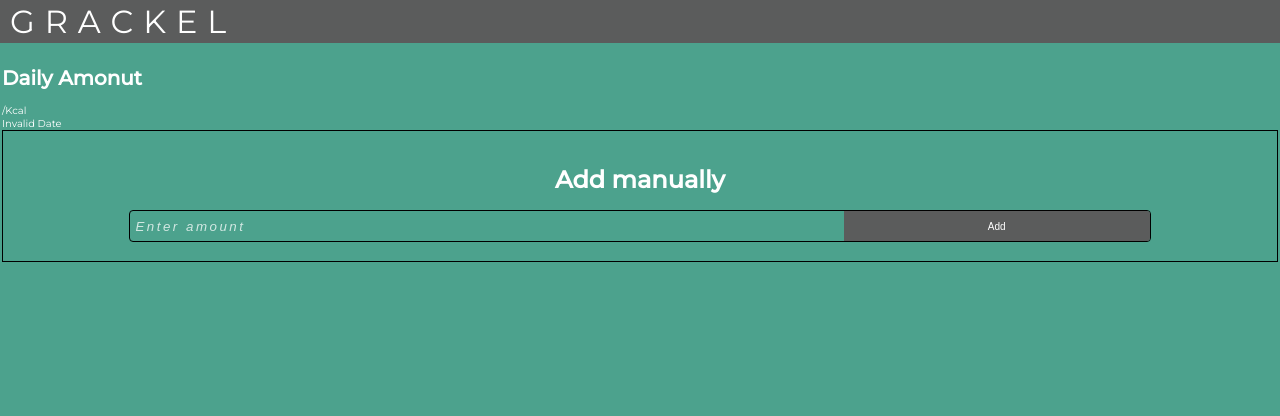
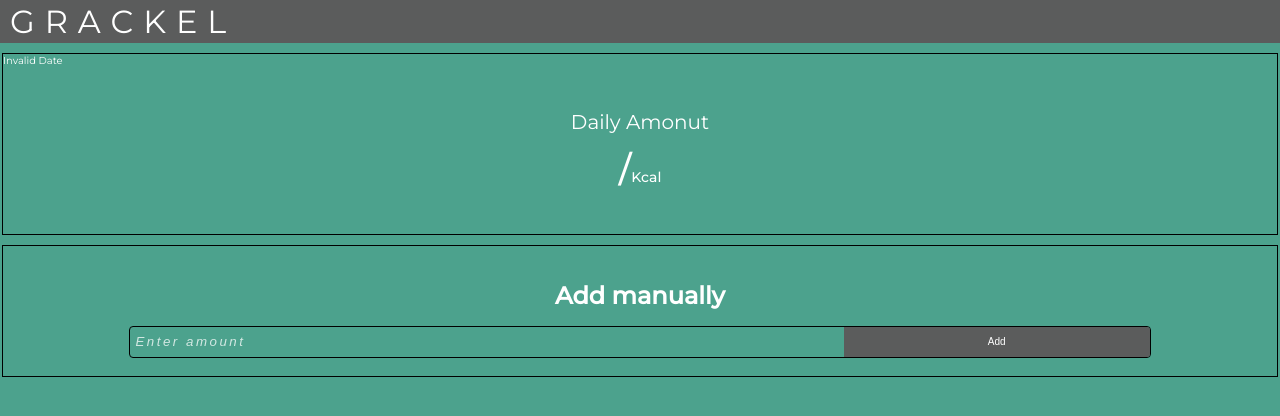
Before and after one commit to Asmatic-Solutions/Grackel-FE, a React (Create React App) app: page / in a window 1280 px wide. Shown: the top 416 px of the page. Built offline with nearby package versions, Linux system fonts and the light colour scheme; no server answers.

Commit message:
Styled daily summary component

```diff
--- a/src/components/Homepage/addPage.scss
+++ b/src/components/Homepage/addPage.scss
@@ -2,7 +2,8 @@
     padding: 1rem 0.2rem;
     display: flex;
     flex-direction: column;
-    .option{
+
+    .wrapper{
         margin-bottom: 1rem;
         border: 1px solid black;
         display: flex;
@@ -10,7 +11,35 @@
         height: 130px;
         justify-content: center;
         align-items: center;
+    }
 
+    .daily-summary{
+        text-align: center;
+        position: relative;
+        height: 180px;
+        .title{
+            font-size: 18;
+            font-weight: 300;
+        }
+        .counter{
+            font-size: 3.6rem;
+            font-weight: 500;
+            .failed{
+                color: red;
+            }
+            .kcal{
+                font-size: 1.4rem;
+            }
+        }
+        .date{
+            position: absolute;
+            top:0;
+            left:0;
+        }
+    }
+
+
+    .option{
         .title{
             font-size: 2.4rem;
             font-weight: 700;
@@ -47,8 +76,6 @@
                 font-size: 1rem;
             }
         }
-
-
     }
 
 
```
